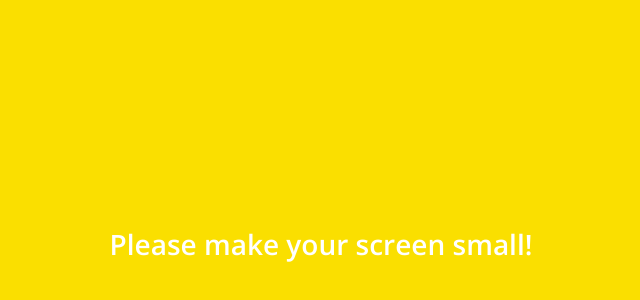
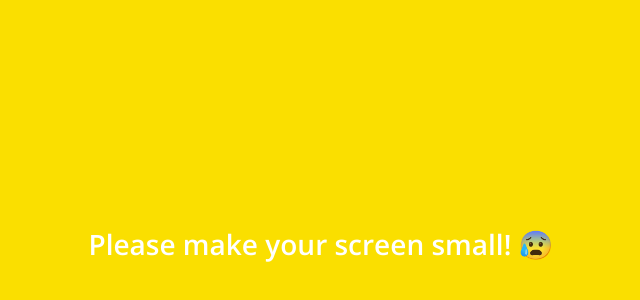
Before and after one commit to rimuuu/kakao-clone, a plain HTML site: page friends.html in a window 1280 px wide. Shown: the part 156-456 px from the top of the page, without its empty margins (319-959 px from the left). Drawn offline with nearby package versions, Linux system fonts and the light colour scheme.

Commit message:
Added emoji
😰

```diff
--- a/friends.html
+++ b/friends.html
@@ -127,7 +127,7 @@
       </ul>
     </nav>
     <div class="bigscreen">
-      <span>Please make your screen small!</span>
+      <span>Please make your screen small! 😰</span>
     </div>
   </body>
 </html>
```
Also changed, not shown: chat.html (+1 -1 lines), find.html (+1 -1 lines), index.html (+1 -1 lines), more.html (+1 -1 lines), settings.html (+1 -1 lines).
